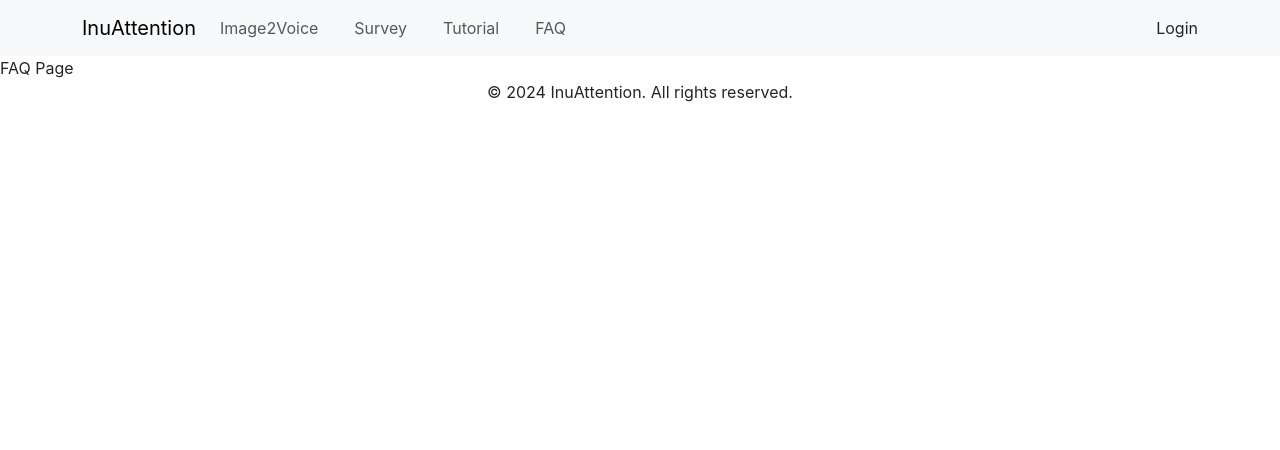
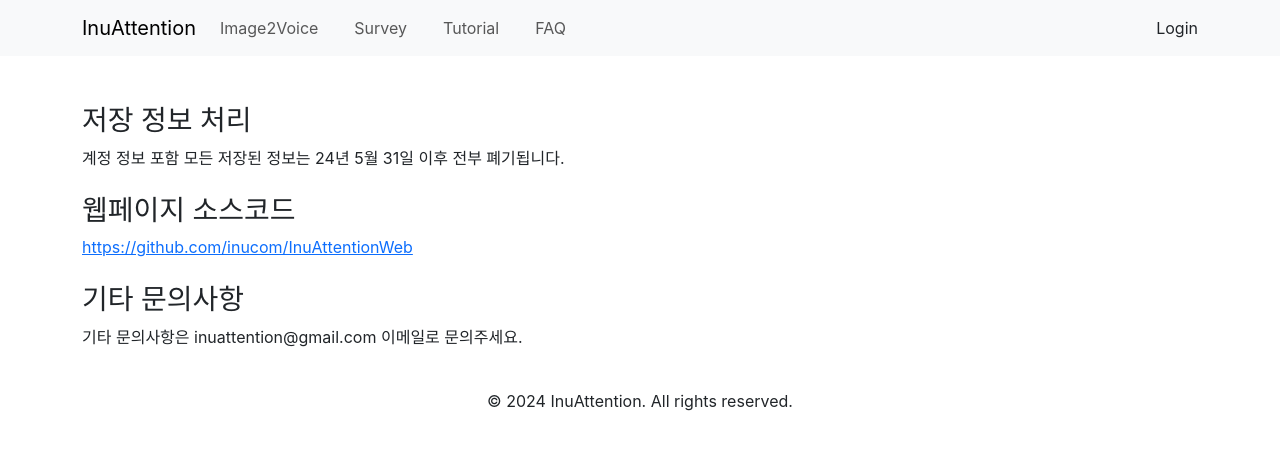
Before and after one commit to inucom/InuAttentionWeb, a React (Create React App) app in the folder client/: page /faq in a window 1280 px wide. Shown: the top 450 px of the page. Built offline with nearby package versions, Linux system fonts and the light colour scheme; no server answers.

Commit message:
change Tutorial

```diff
--- a/client/src/Component/Heading.js
+++ b/client/src/Component/Heading.js
@@ -30,9 +30,9 @@ function Heading() {
                             <>
                                 <NavDropdown.Divider />
                                 <NavDropdown title={user.displayName} id="basic-nav-dropdown">
-                                    <NavDropdown.Item href="/">Profile</NavDropdown.Item>
-                                    <NavDropdown.Item href="/">Settings</NavDropdown.Item>
-                                    <NavDropdown.Divider />
+                                    {/*<NavDropdown.Item href="/">Profile</NavDropdown.Item>*/}
+                                    {/*<NavDropdown.Item href="/">Settings</NavDropdown.Item>*/}
+                                    {/*<NavDropdown.Divider />*/}
                                     <NavDropdown.Item onClick={() => logoutHandler()} href="/">
                                         Logout
                                     </NavDropdown.Item>
--- a/client/src/Component/Main.js
+++ b/client/src/Component/Main.js
@@ -25,13 +25,13 @@ function Main() {
             </div>
 
             <div className="right40">
-                <button onClick={() => window.location.href="/register"} className="formbold-browse">회원가입</button>
+                <button onClick={() => window.location.href="/register"} className="formbold-browse">Register</button>
                 <br/>
-                <button onClick={() => window.location.href="/login"} className="formbold-browse">로그인</button>
+                <button onClick={() => window.location.href="/login"} className="formbold-browse">Login</button>
                 <br/>
-                <button onClick={() => window.location.href="/tutorial"} className="formbold-browse">사용법</button>
+                <button onClick={() => window.location.href="/tutorial"} className="formbold-browse">Tutorial</button>
                 <br/>
-                <button onClick={() => window.location.href="/preview"} className="formbold-browse">미리보기</button>
+                <button onClick={() => window.location.href="/faq"} className="formbold-browse">FAQ</button>
                 <br/>
             </div>
 
--- a/client/src/Component/Management/FAQ.js
+++ b/client/src/Component/Management/FAQ.js
@@ -3,8 +3,23 @@ import React from "react";
 function FAQ() {
 
     return (
-        <div>
-            FAQ Page
+        <div className="container">
+
+            <p><br/>
+                <br/>
+                <h3>저장 정보 처리</h3>
+                계정 정보 포함 모든 저장된 정보는 24년 5월 31일 이후 전부 폐기됩니다.<br/><br/>
+
+                <h3>웹페이지 소스코드</h3>
+                <a href="https://github.com/inucom/InuAttentionWeb">https://github.com/inucom/InuAttentionWeb</a><br/><br/>
+
+
+                <h3>기타 문의사항</h3>
+                기타 문의사항은 inuattention@gmail.com 이메일로 문의주세요.<br/><br/>
+
+            </p>
+            <br/>
+
         </div>
     );
 }
--- a/client/src/Component/style/Detail.js
+++ b/client/src/Component/style/Detail.js
@@ -32,11 +32,11 @@ function Detail(props) {
             axios.post("/api/style/delete", body)
                 .then((res) => {
                     if (res.data.success) {
-                        alert("게시글이 삭제되었습니다.");
+                        alert("삭제되었습니다.");
                         navigate("/list");
                     }
                 }).catch((err) => {
-                alert("게시글 삭제에 실패하였습니다.");
+                alert("삭제에 실패하였습니다.");
             })
         }
     }
--- a/client/src/tutorial/js/UploadTutorial.js
+++ b/client/src/tutorial/js/UploadTutorial.js
@@ -59,7 +59,7 @@ function UploadTutorial() {
             </p>
             <p className={getGuideMessageClass(2)}
                onClick={() => handleGuideClick(2)}>
-              2. 원하는 스타일 프로젝트의 이름과 사진을 최대 5개 선택해주세요.
+              2. 원하는 스타일 프로젝트의 이름과 사진을 최대 5개 입력해주세요.
             </p>
             <p className={getGuideMessageClass(3)}
                onClick={() => handleGuideClick(3)}>
```
Also changed, not shown: 5 other files (tests, documents, lock files or other folders).
